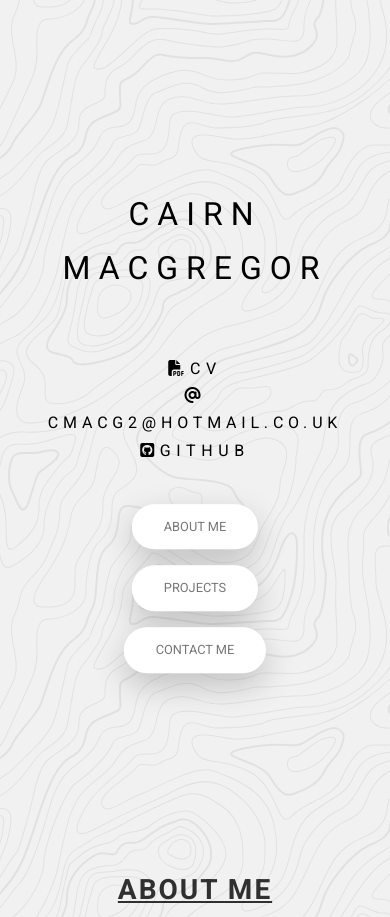
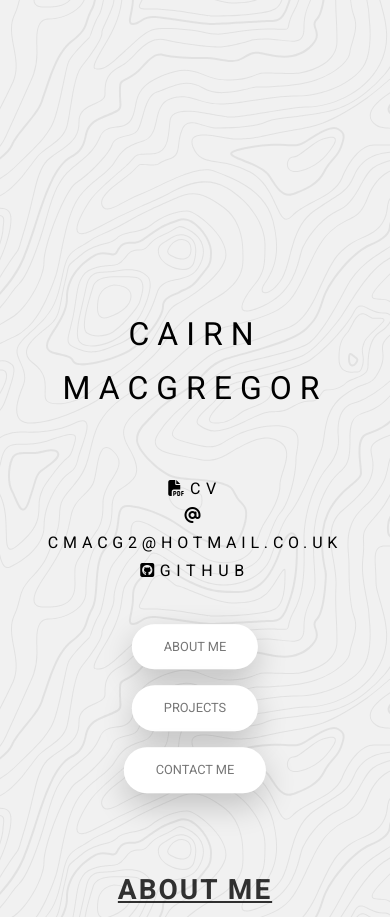
Before and after one commit to CairnMacGregor/CairnMacGregor.github.io, a website: page index.html in a window 390 px wide. Shown: the top 917 px of the page. Drawn offline with Linux system fonts and the light colour scheme.

Commit message:
Update style.css

```diff
--- a/css/style.css
+++ b/css/style.css
@@ -216,7 +216,7 @@ body {
     text-align: center; }
     @media (max-width: 56.25em) {
       .header__text-box {
-        margin-top: 10rem; } }
+        margin-top: 25rem; } }
   .header .btn {
     margin: 2rem 2rem; }
     @media (max-width: 75em) {
```
